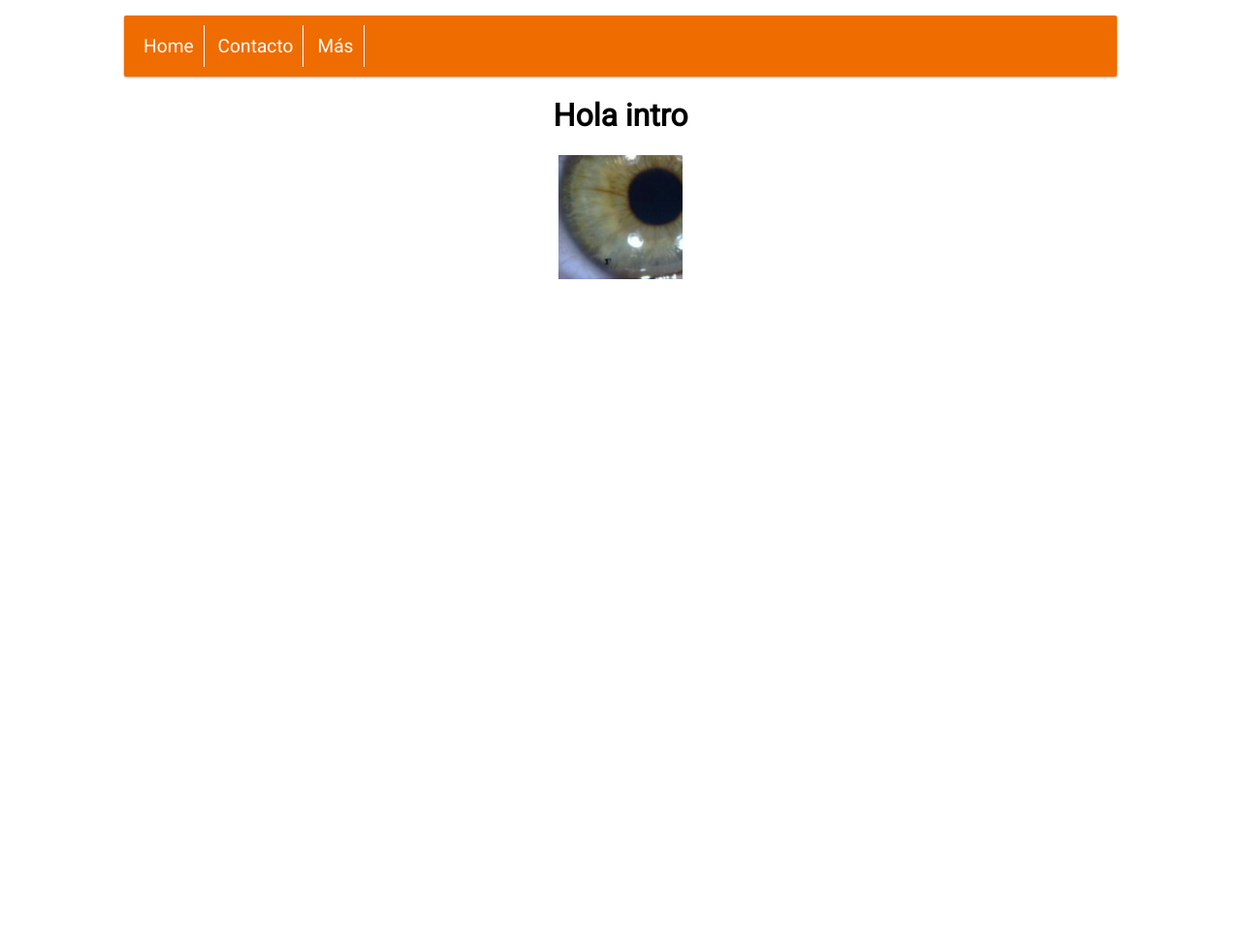
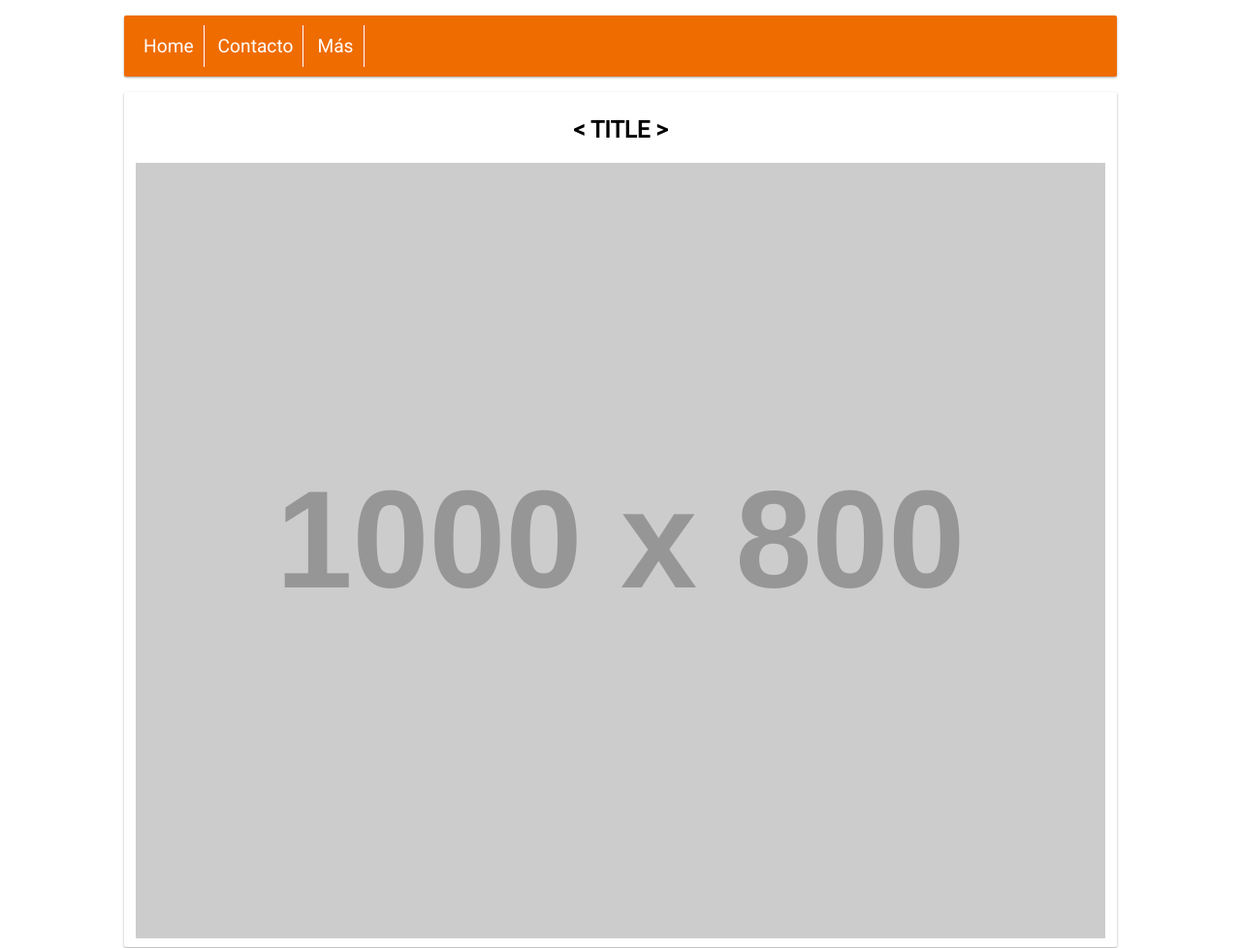
Before and after one commit to franspaco/ClassPage1, a plain HTML site: page index.html in a window 1280 px wide. Shown: the top 978 px of the page at 97% size. Before the commit the page ends 800 px from the top, so only its background shows below. Drawn offline with Linux system fonts and the light colour scheme; placeholder pictures from the web are drawn by us.

Commit message:
Modded index

```diff
--- a/index.html
+++ b/index.html
@@ -14,9 +14,9 @@
         <li><a href="" class="hvr-fade" id="lel">Más</a></li>
       </ul>
     </nav>
-    <h1 id="title">Hola intro</h1>
-    <img src="images/profile.png" alt="Profile pic" id="profile" class="hvr-grow">
-    <br>
-    <br>
+    <div class="content-box">
+      <h2>&lt; TITLE &gt;</h2>
+      <img src="http://placehold.it/1000x800">
+    </div>
   </body>
 </html>
--- a/styles/blog.css
+++ b/styles/blog.css
@@ -40,13 +40,15 @@ nav {
   background-color: #EF6C00;
 }
 
-#title{
-
+.content-box{
+  -webkit-border-radius: 2px;
+  -moz-border-radius: 2px;
+  border-radius: 2px;
+  box-shadow: 0 1px 3px rgba(0,0,0,0.12), 0 1px 2px rgba(0,0,0,0.24);
+  padding-top: 5px;
+  padding-bottom: 5px;
 }
 
-#profile{
-
-}
 
 .hvr-fade {
   display: inline-block;
```
